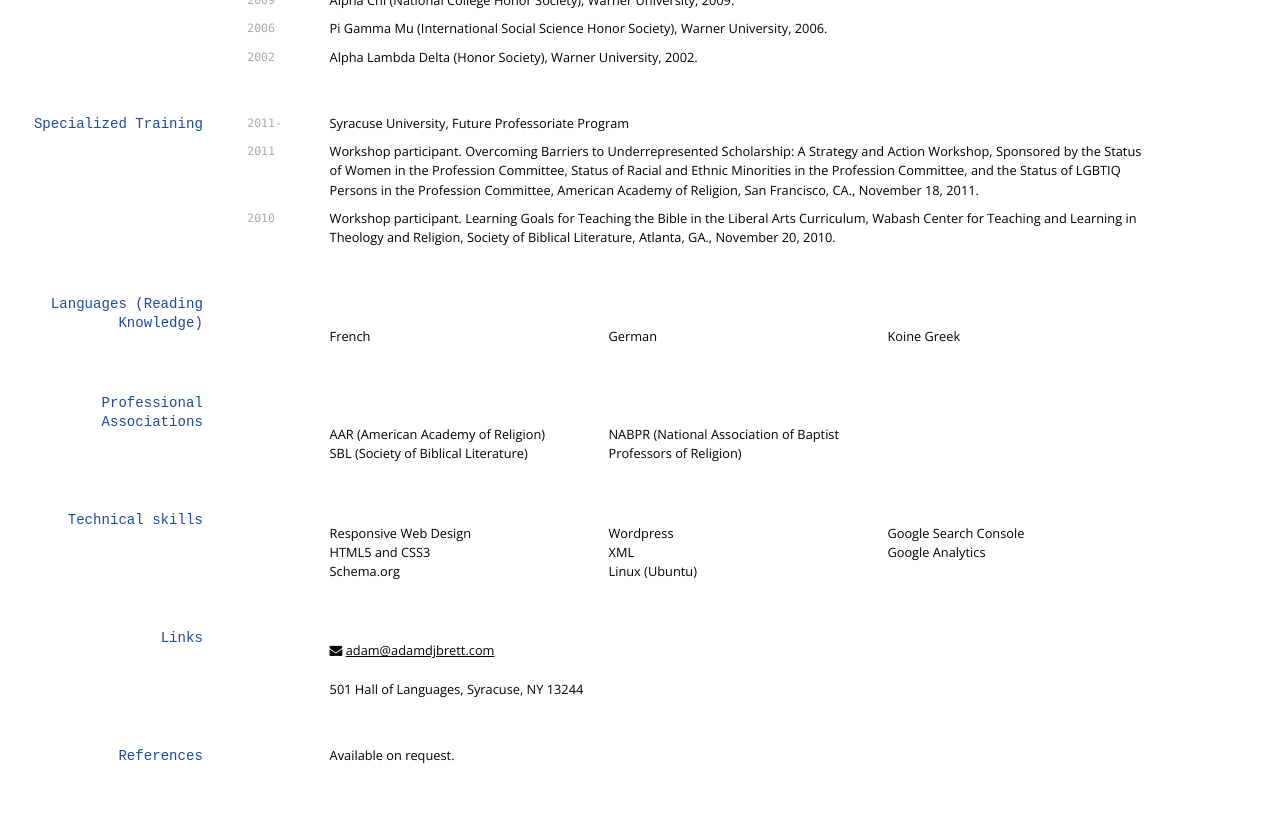
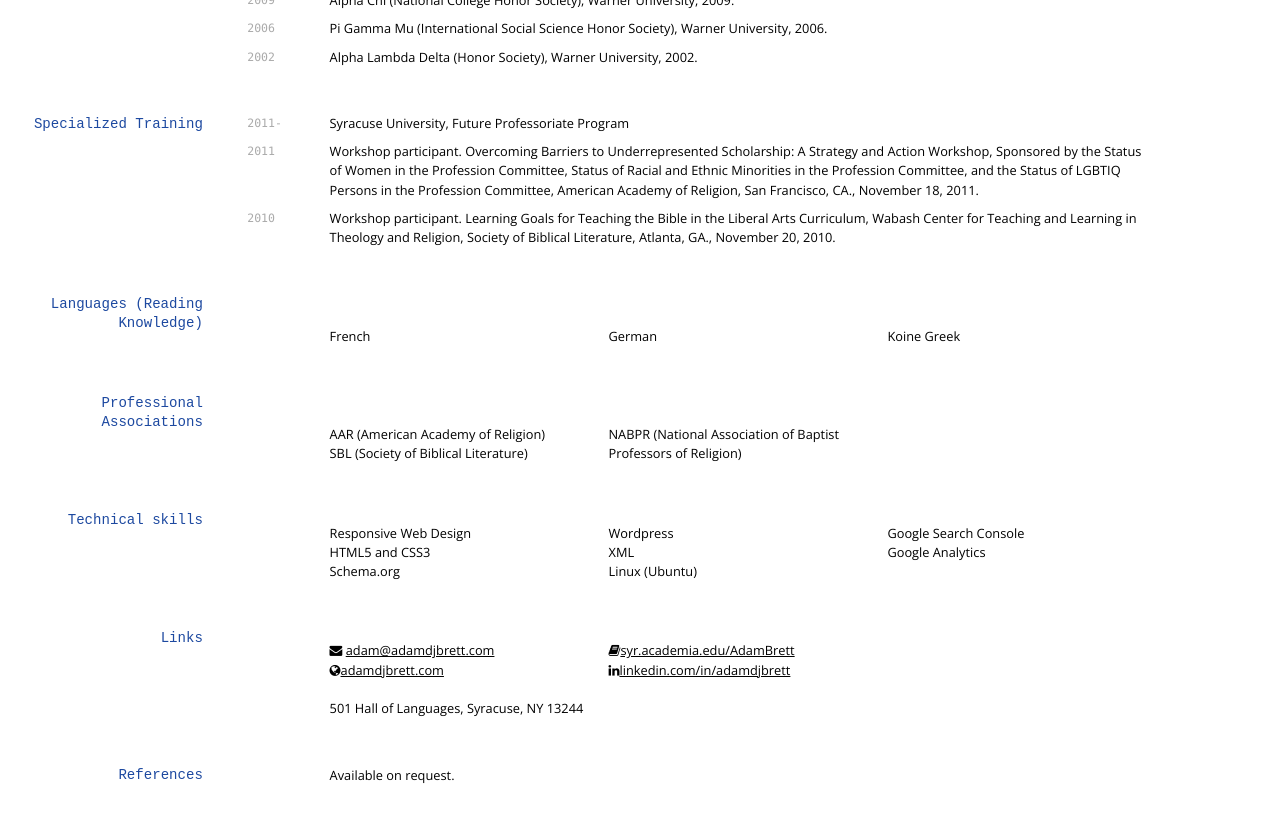
Before and after one commit to blmoore/md-cv, a Jekyll site: the page built from index.md, in a window 1280 px wide and 900 px high, scrolled down 4223 px. Shown: the top 823 px of the window. Built offline with Jekyll 4.4.1, drawn with Linux system fonts in a browser that asks for light colours; nearby versions of some CDN libraries.

Commit message:
updating icons

```diff
--- a/index.md
+++ b/index.md
@@ -339,6 +339,9 @@ Workshop participant. Learning Goals for Teaching the Bible in the Liberal Arts
 ## Links
 
 * <i class="fa fa-envelope" aria-hidden="true"></i> <a href="mailto:adam@adamdjbrett.com">adam@adamdjbrett.com</a><br />
+* <i class="fa fa-globe" aria-hidden="true"></i><a href="adamdjbrett.com">adamdjbrett.com</a>
+* <i class="fa fa-book" aria-hidden="true"></i><a href="https://syr.academia.edu/AdamBrett">syr.academia.edu/AdamBrett</a>
+* <i class="fa fa-linkedin" aria-hidden="true"></i><a href="http://linkedin.com/in/adamdjbrett">linkedin.com/in/adamdjbrett</a>
 
 ## Address
 501 Hall of Languages, Syracuse, NY 13244
```
